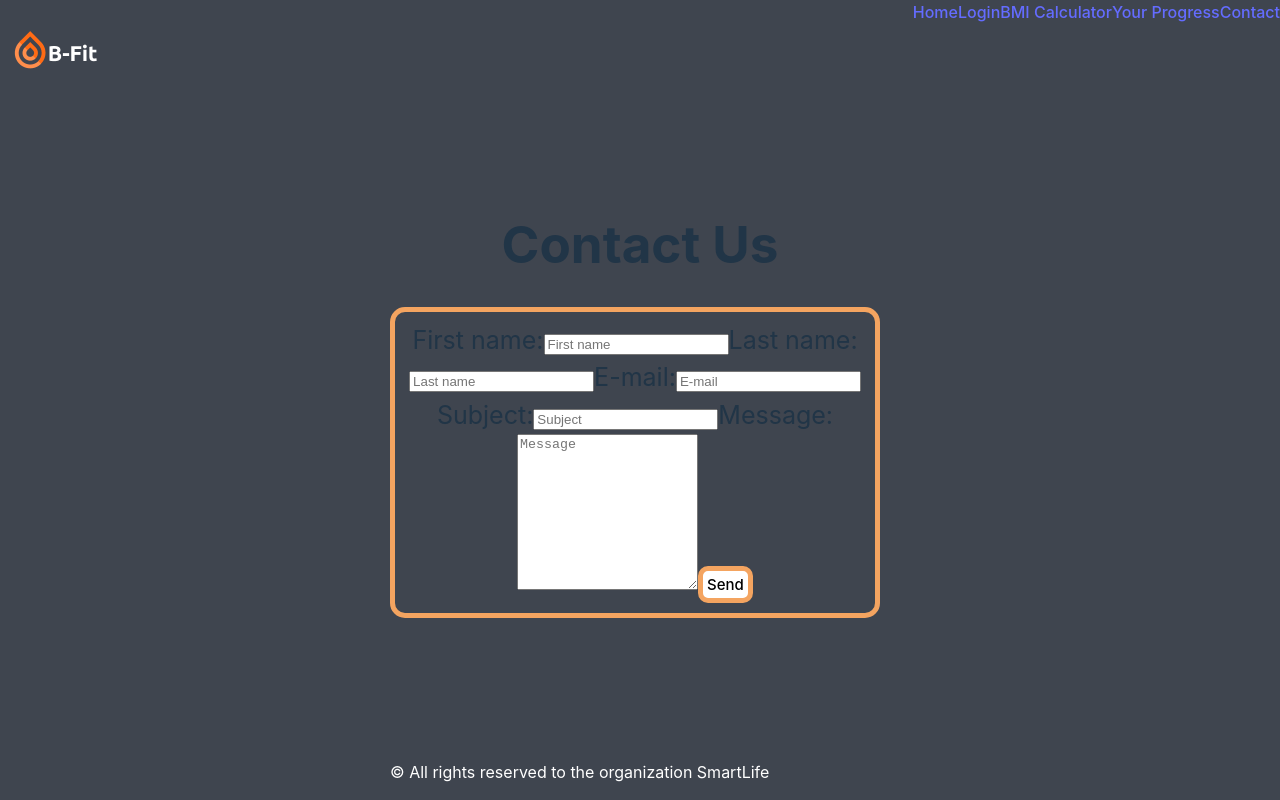
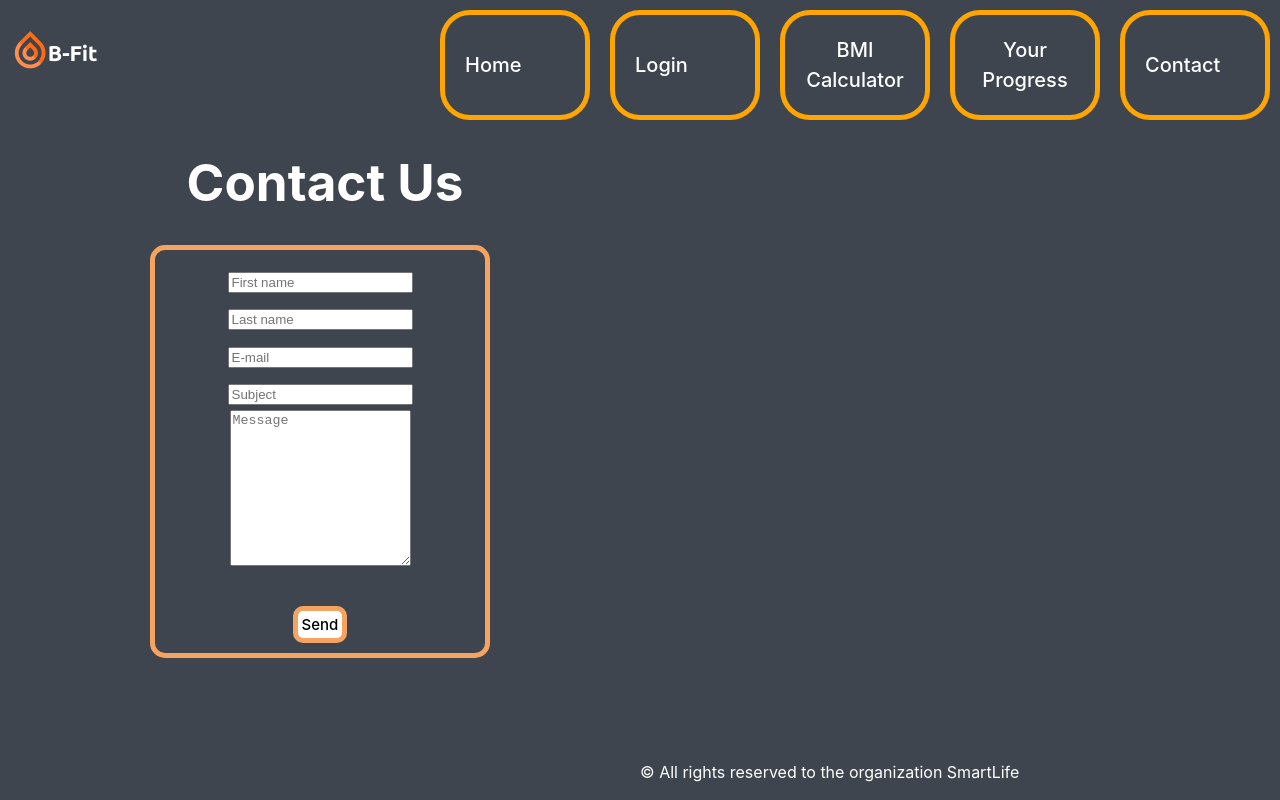
Before and after one commit to nicosala90/B-Fit, a React (Vite) app in the folder frontend/B-Fit/: page /contact in a window 1280 px wide. Built offline with nearby package versions, Linux system fonts and the light colour scheme.

Commit message:
add table to Progress componenent

```diff
--- a/frontend/B-Fit/src/App.css
+++ b/frontend/B-Fit/src/App.css
@@ -24,6 +24,17 @@ body{
   margin-left: 10px;
   display: flex;
 }
+.link-component {
+  color:white;
+  width: 100px;
+  display: flex;
+  align-items: center;
+  border: 5px solid orange;
+  border-radius: 30px;
+  padding: 20px;
+  margin: 10px;
+  font-size: 20px;
+}
 
 #footer {
   background-color: rgb(63, 69, 79);
@@ -43,12 +54,23 @@ body{
   height: 600px;
   display: flex;
 }
+.container-contact, .list-BMI{
+  background-color: rgb(63, 69, 79);
+  color: white;
+  position: absolute;
+  left: 150px;
+  top: 120px;
+  width: 350px;
+  height: 600px;
+  display: flex;
+flex-direction: column;
+}
 
 .container-login{
   background-color: rgb(63, 69, 79);
   color: white;
   position: absolute;
-  right: 50px;
+  left: 50px;
   top: 120px;
   width: 200px;
   height: 600px;
@@ -114,3 +136,7 @@ input[type="number"] {
   border-radius: 10px;
   margin: 20px;
 }
+
+.list-BMI {
+
+}
--- a/frontend/B-Fit/src/components/Contact.jsx
+++ b/frontend/B-Fit/src/components/Contact.jsx
@@ -63,28 +63,29 @@ function Contact() {
     }
 
     return (
-        <div className="container">
+        <div className="container-contact">
             <h1>Contact Us</h1>
-            {show ? (<div id="login-table">
+            {show ? (<div id="login-table" >
                 <div id="login-fields">
-                    <label>First name:
+                    <label>
                         <input placeholder="First name" value={person.firstName} onChange={handleFirstNameChange} />
                     </label>
                     <label>
-                        Last name:
+
                         <input placeholder="Last name" value={person.lastName} onChange={handleLastNameChange} />
                     </label>
-                    <label>E-mail:
+                    <label>
                         <input placeholder="E-mail" value={person.email} onChange={handleEmailChange} />
                     </label>
-                    <label>Subject:
+                    <label>
                         <input placeholder="Subject" value={person.subject} onChange={handleSubjectChange} />
                     </label>
                     <label>
-                        Message:
                         <textarea placeholder="Message" rows="10" value={person.message} onChange={handleMessageChange} />
                     </label>
-                    <button id="submitBtn" onClick={() => { changeState(); console.log(person) }}>Send</button>
+                    <div>
+                        <button id="submitBtn" onClick={() => { changeState(); console.log(person) }}>Send</button>
+                    </div>
                 </div>
             </div>
             ) : (
--- a/frontend/B-Fit/src/components/NavBar.jsx
+++ b/frontend/B-Fit/src/components/NavBar.jsx
@@ -8,11 +8,11 @@ function NavBar() {
                 <img className="logo" src="/logo-text.png" alt="B-Fit" width="100" height="100"></img>
             </div>
             <div className="nav-options">
-                <Link to="/">Home</Link>
-                <Link to="login">Login</Link>
-                <Link to="/calculator">BMI Calculator</Link>
-                <Link to="/progress">Your Progress</Link>
-                <Link to="/contact">Contact</Link>
+                <Link className="link-component" to="/">Home</Link>
+                <Link className="link-component" to="login">Login</Link>
+                <Link className="link-component" to="/calculator">BMI Calculator</Link>
+                <Link className="link-component" to="/progress">Your Progress</Link>
+                <Link className="link-component" to="/contact">Contact</Link>
             </div>
         </div>
     )
--- a/frontend/B-Fit/src/components/Progress.jsx
+++ b/frontend/B-Fit/src/components/Progress.jsx
@@ -17,12 +17,24 @@ function Progress() {
   }, []);
 
   return (
-      <div className="list-BMI">
-        <ul>
-          {Object.values(listBMI).map((bmi, index) => (
-            <li key={index}>{bmi.bmiValues}</li>
-          ))}
-        </ul>
+    <div >
+      <table className="list-BMI">
+        <thead>
+          <tr>
+            <th>Date</th>
+            <th>BMI</th>
+          </tr>
+        </thead>
+        <tbody>
+          <tr>
+            {Object.values(listBMI).map((bmi, index) =>
+              <tr>
+                <td key={index}>{bmi.localDate}</td>
+                <td >{bmi.bmiValues.toFixed(2)}</td>
+              </tr>)}
+          </tr>
+        </tbody>
+      </table>
     </div>
   );
 }
```
Lines whose indentation alone changed are shown as unchanged.
